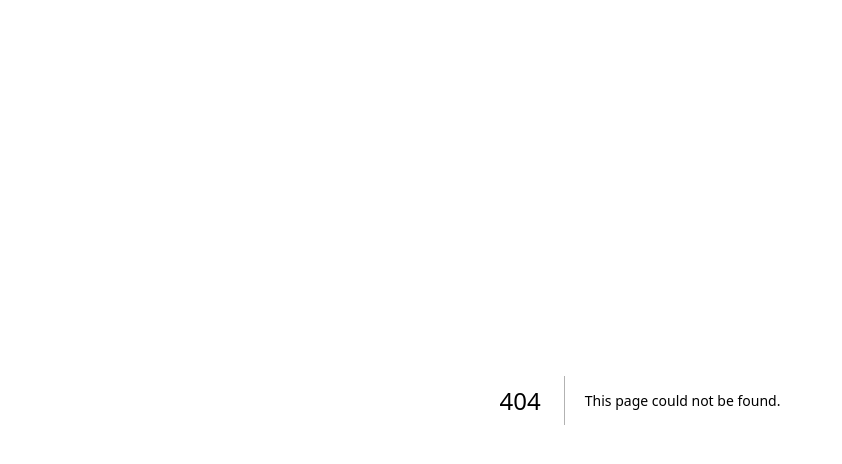
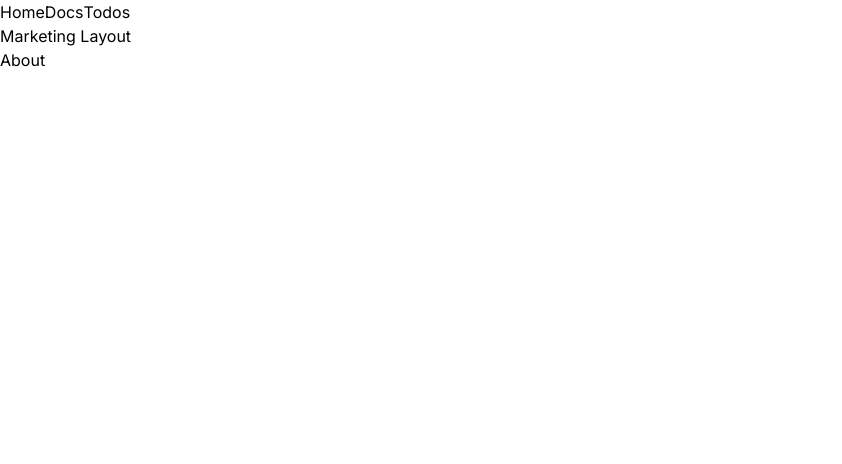
Before and after one commit to Sizzlesina/NextJs-FrontEnd-Masters, a Next.js app in the folder intro-v-3/: page /about in a window 1280 px wide. Before the commit this address had no page. Shown: the top 464 px of the page, without its empty margins (0-842 px from the left). Built offline with nearby package versions, Linux system fonts and the light colour scheme.

Commit message:
Codes from scratch

```diff
--- /dev/null
+++ b/intro-v-3/app/(dashboard)/layout.tsx
@@ -0,0 +1,11 @@
+/** @format */
+
+const DashboardLayout = ({ children }: any) => {
+  return (
+    <div>
+      <h1>dashboard</h1>
+      <div>{children}</div>
+    </div>
+  );
+};
+export default DashboardLayout;
--- /dev/null
+++ b/intro-v-3/app/(marketing)/about/page.tsx
@@ -0,0 +1,6 @@
+/** @format */
+
+const AboutPage = () => {
+  return <div>About</div>;
+};
+export default AboutPage;
--- /dev/null
+++ b/intro-v-3/app/(marketing)/blog/page.tsx
@@ -0,0 +1,6 @@
+/** @format */
+
+const BlogPage = () => {
+  return <div>Blog </div>;
+};
+export default BlogPage;
--- /dev/null
+++ b/intro-v-3/app/(marketing)/layout.tsx
@@ -0,0 +1,11 @@
+/** @format */
+
+const MarketingLayout = ({ children }: any) => {
+  return (
+    <div>
+      <h1>Marketing Layout</h1>
+      <div>{children}</div>
+    </div>
+  );
+};
+export default MarketingLayout;
--- /dev/null
+++ b/intro-v-3/app/(marketing)/page.tsx
@@ -0,0 +1,6 @@
+/** @format */
+
+const MarketingPage = () => {
+  return <div>Maketing</div>;
+};
+export default MarketingPage;
--- a/intro-v-3/app/globals.css
+++ b/intro-v-3/app/globals.css
@@ -1,27 +1,5 @@
+/** @format */
+
 @tailwind base;
 @tailwind components;
 @tailwind utilities;
-
-:root {
-  --foreground-rgb: 0, 0, 0;
-  --background-start-rgb: 214, 219, 220;
-  --background-end-rgb: 255, 255, 255;
-}
-
-@media (prefers-color-scheme: dark) {
-  :root {
-    --foreground-rgb: 255, 255, 255;
-    --background-start-rgb: 0, 0, 0;
-    --background-end-rgb: 0, 0, 0;
-  }
-}
-
-body {
-  color: rgb(var(--foreground-rgb));
-  background: linear-gradient(
-      to bottom,
-      transparent,
-      rgb(var(--background-end-rgb))
-    )
-    rgb(var(--background-start-rgb));
-}
--- a/intro-v-3/app/layout.tsx
+++ b/intro-v-3/app/layout.tsx
@@ -1,22 +1,44 @@
-import type { Metadata } from 'next'
-import { Inter } from 'next/font/google'
-import './globals.css'
+/** @format */
 
-const inter = Inter({ subsets: ['latin'] })
+import type { Metadata } from "next";
+import { Inter } from "next/font/google";
+import "./globals.css";
+import Link from "next/link";
+
+const inter = Inter({ subsets: ["latin"] });
 
 export const metadata: Metadata = {
-  title: 'Create Next App',
-  description: 'Generated by create next app',
-}
+  title: "Create Next App",
+  description: "Generated by create next app",
+};
+
+const links = [
+  { href: "/", label: "Home" },
+  { href: "/docs", label: "Docs" },
+  { href: "/todos", label: "Todos" },
+];
 
 export default function RootLayout({
   children,
 }: {
-  children: React.ReactNode
+  children: React.ReactNode;
 }) {
   return (
-    <html lang="en">
-      <body className={inter.className}>{children}</body>
+    <html lang='en'>
+      <body className={inter.className}>
+        <header>
+          <nav>
+            <ul className='flex items-center'>
+              {links.map((link) => (
+                <li key={link.href}>
+                  <Link href={link.href} prefetch>{link.label}</Link>
+                </li>
+              ))}
+            </ul>
+          </nav>
+        </header>
+        <div>{children}</div>
+      </body>
     </html>
-  )
+  );
 }
--- a/intro-v-3/app/page.tsx
+++ b/intro-v-3/app/page.tsx
@@ -1,113 +1,7 @@
-import Image from 'next/image'
+/** @format */
 
-export default function Home() {
-  return (
-    <main className="flex min-h-screen flex-col items-center justify-between p-24">
-      <div className="z-10 max-w-5xl w-full items-center justify-between font-mono text-sm lg:flex">
-        <p className="fixed left-0 top-0 flex w-full justify-center border-b border-gray-300 bg-gradient-to-b from-zinc-200 pb-6 pt-8 backdrop-blur-2xl dark:border-neutral-800 dark:bg-zinc-800/30 dark:from-inherit lg:static lg:w-auto  lg:rounded-xl lg:border lg:bg-gray-200 lg:p-4 lg:dark:bg-zinc-800/30">
-          Get started by editing&nbsp;
-          <code className="font-mono font-bold">app/page.tsx</code>
-        </p>
-        <div className="fixed bottom-0 left-0 flex h-48 w-full items-end justify-center bg-gradient-to-t from-white via-white dark:from-black dark:via-black lg:static lg:h-auto lg:w-auto lg:bg-none">
-          <a
-            className="pointer-events-none flex place-items-center gap-2 p-8 lg:pointer-events-auto lg:p-0"
-            href="https://vercel.com?utm_source=create-next-app&utm_medium=appdir-template&utm_campaign=create-next-app"
-            target="_blank"
-            rel="noopener noreferrer"
-          >
-            By{' '}
-            <Image
-              src="/vercel.svg"
-              alt="Vercel Logo"
-              className="dark:invert"
-              width={100}
-              height={24}
-              priority
-            />
-          </a>
-        </div>
-      </div>
+function Home() {
+  return <div>Home</div>;
+}
 
-      <div className="relative flex place-items-center before:absolute before:h-[300px] before:w-[480px] before:-translate-x-1/2 before:rounded-full before:bg-gradient-radial before:from-white before:to-transparent before:blur-2xl before:content-[''] after:absolute after:-z-20 after:h-[180px] after:w-[240px] after:translate-x-1/3 after:bg-gradient-conic after:from-sky-200 after:via-blue-200 after:blur-2xl after:content-[''] before:dark:bg-gradient-to-br before:dark:from-transparent before:dark:to-blue-700 before:dark:opacity-10 after:dark:from-sky-900 after:dark:via-[#0141ff] after:dark:opacity-40 before:lg:h-[360px] z-[-1]">
-        <Image
-          className="relative dark:drop-shadow-[0_0_0.3rem_#ffffff70] dark:invert"
-          src="/next.svg"
-          alt="Next.js Logo"
-          width={180}
-          height={37}
-          priority
-        />
-      </div>
-
-      <div className="mb-32 grid text-center lg:max-w-5xl lg:w-full lg:mb-0 lg:grid-cols-4 lg:text-left">
-        <a
-          href="https://nextjs.org/docs?utm_source=create-next-app&utm_medium=appdir-template&utm_campaign=create-next-app"
-          className="group rounded-lg border border-transparent px-5 py-4 transition-colors hover:border-gray-300 hover:bg-gray-100 hover:dark:border-neutral-700 hover:dark:bg-neutral-800/30"
-          target="_blank"
-          rel="noopener noreferrer"
-        >
-          <h2 className={`mb-3 text-2xl font-semibold`}>
-            Docs{' '}
-            <span className="inline-block transition-transform group-hover:translate-x-1 motion-reduce:transform-none">
-              -&gt;
-            </span>
-          </h2>
-          <p className={`m-0 max-w-[30ch] text-sm opacity-50`}>
-            Find in-depth information about Next.js features and API.
-          </p>
-        </a>
-
-        <a
-          href="https://nextjs.org/learn?utm_source=create-next-app&utm_medium=appdir-template-tw&utm_campaign=create-next-app"
-          className="group rounded-lg border border-transparent px-5 py-4 transition-colors hover:border-gray-300 hover:bg-gray-100 hover:dark:border-neutral-700 hover:dark:bg-neutral-800/30"
-          target="_blank"
-          rel="noopener noreferrer"
-        >
-          <h2 className={`mb-3 text-2xl font-semibold`}>
-            Learn{' '}
-            <span className="inline-block transition-transform group-hover:translate-x-1 motion-reduce:transform-none">
-              -&gt;
-            </span>
-          </h2>
-          <p className={`m-0 max-w-[30ch] text-sm opacity-50`}>
-            Learn about Next.js in an interactive course with&nbsp;quizzes!
-          </p>
-        </a>
-
-        <a
-          href="https://vercel.com/templates?framework=next.js&utm_source=create-next-app&utm_medium=appdir-template&utm_campaign=create-next-app"
-          className="group rounded-lg border border-transparent px-5 py-4 transition-colors hover:border-gray-300 hover:bg-gray-100 hover:dark:border-neutral-700 hover:dark:bg-neutral-800/30"
-          target="_blank"
-          rel="noopener noreferrer"
-        >
-          <h2 className={`mb-3 text-2xl font-semibold`}>
-            Templates{' '}
-            <span className="inline-block transition-transform group-hover:translate-x-1 motion-reduce:transform-none">
-              -&gt;
-            </span>
-          </h2>
-          <p className={`m-0 max-w-[30ch] text-sm opacity-50`}>
-            Explore the Next.js 13 playground.
-          </p>
-        </a>
-
-        <a
-          href="https://vercel.com/new?utm_source=create-next-app&utm_medium=appdir-template&utm_campaign=create-next-app"
-          className="group rounded-lg border border-transparent px-5 py-4 transition-colors hover:border-gray-300 hover:bg-gray-100 hover:dark:border-neutral-700 hover:dark:bg-neutral-800/30"
-          target="_blank"
-          rel="noopener noreferrer"
-        >
-          <h2 className={`mb-3 text-2xl font-semibold`}>
-            Deploy{' '}
-            <span className="inline-block transition-transform group-hover:translate-x-1 motion-reduce:transform-none">
-              -&gt;
-            </span>
-          </h2>
-          <p className={`m-0 max-w-[30ch] text-sm opacity-50`}>
-            Instantly deploy your Next.js site to a shareable URL with Vercel.
-          </p>
-        </a>
-      </div>
-    </main>
-  )
-}
+export default Home;
```
